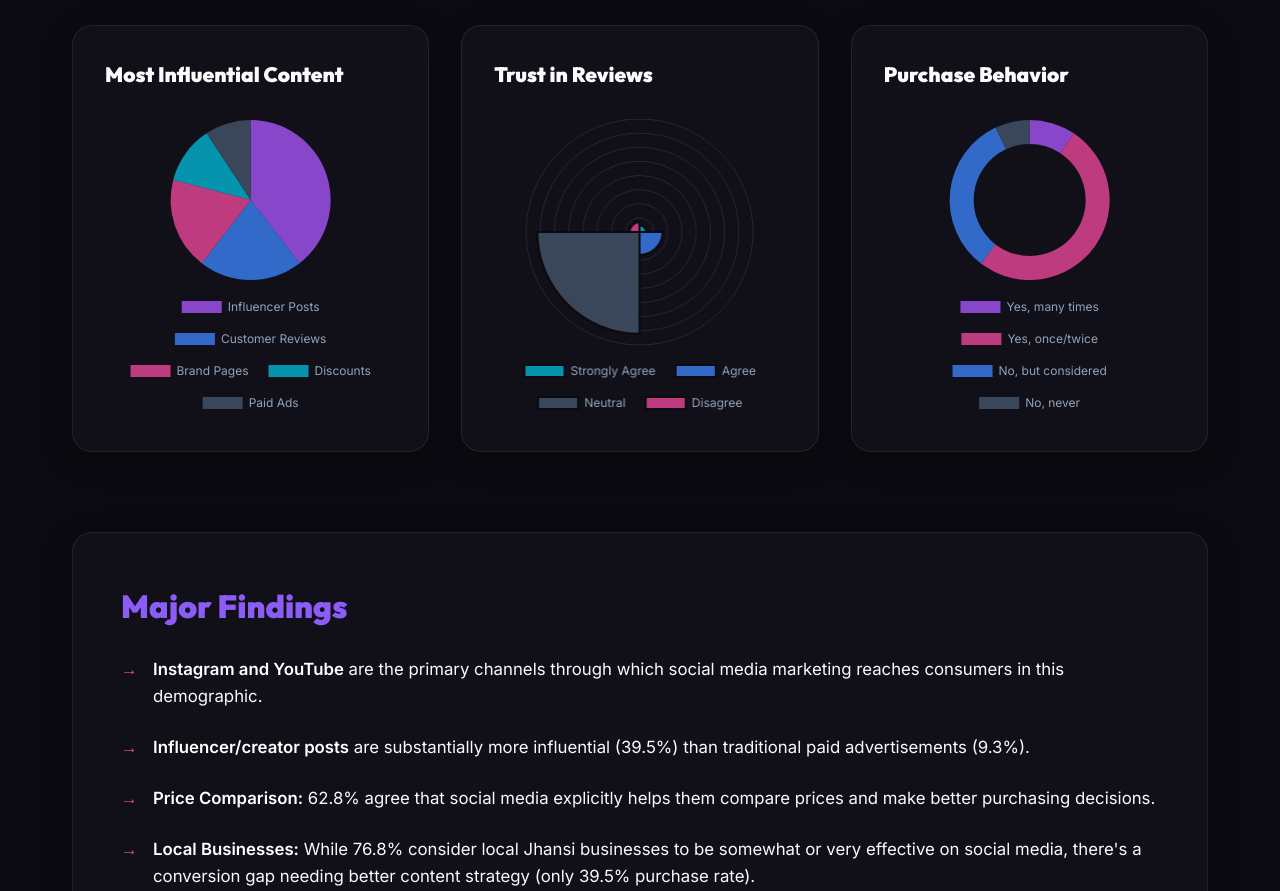
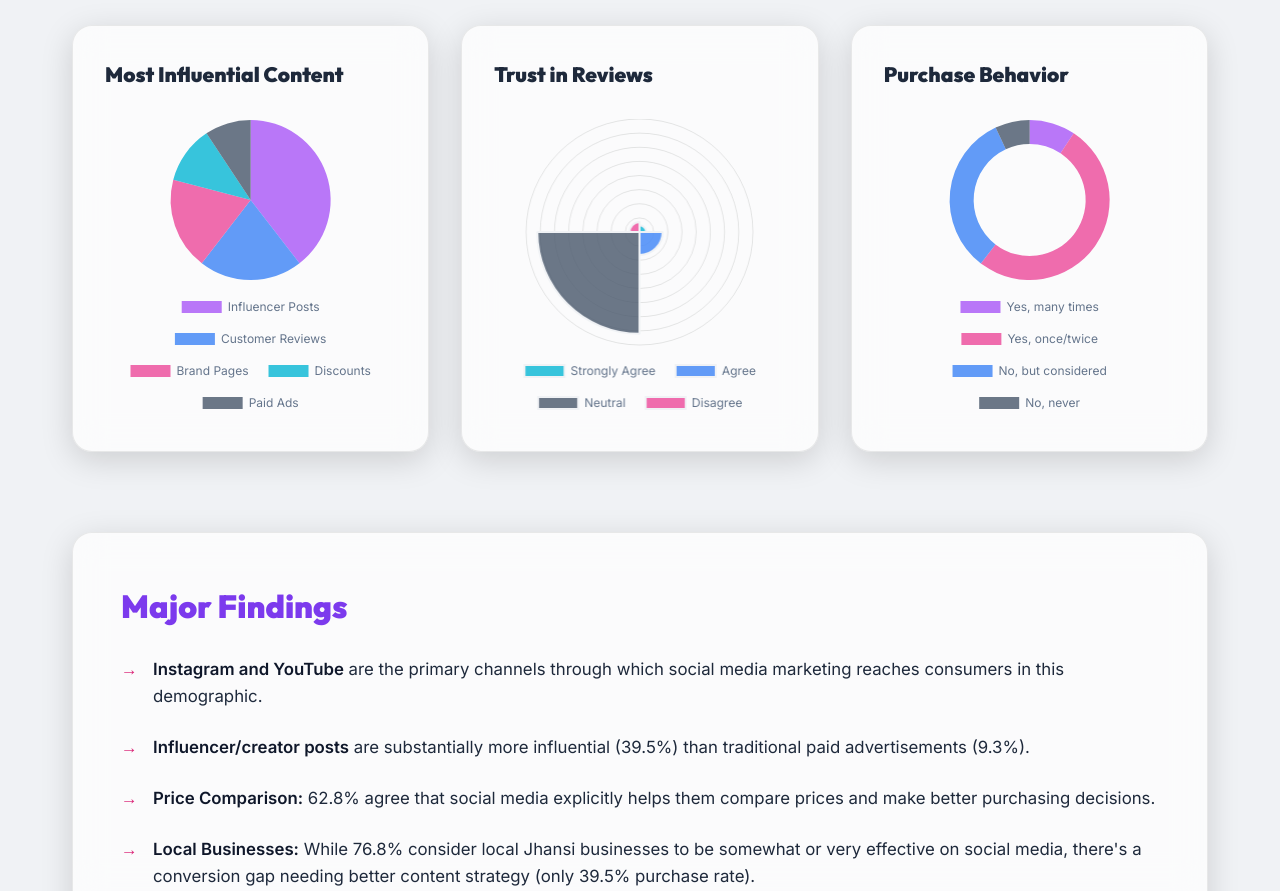
Before and after one commit to rishueh-cyber/social, a plain HTML site: page report_website/index.html in a window 1280 px wide. Shown: the part 1481-2372 px from the top of the page. Drawn offline with nearby package versions, Linux system fonts and the light colour scheme.

Commit message:
Set light mode as default theme

```diff
--- a/report_website/index.html
+++ b/report_website/index.html
@@ -1,5 +1,5 @@
 <!DOCTYPE html>
-<html lang="en" data-theme="dark">
+<html lang="en" data-theme="light">
 <head>
     <meta charset="UTF-8">
     <meta name="viewport" content="width=device-width, initial-scale=1.0">
--- a/report_website/script.js
+++ b/report_website/script.js
@@ -3,7 +3,7 @@
 // ===================================
 
 function getTheme() {
-    return localStorage.getItem('theme') || 'dark';
+    return localStorage.getItem('theme') || 'light';
 }
 
 function setTheme(theme) {
--- a/report_website/style.css
+++ b/report_website/style.css
@@ -2,8 +2,31 @@
    THEME VARIABLES
    =================================== */
 
-/* Dark Theme (Default) */
+/* Light Theme (Default) */
 :root,
+[data-theme="light"] {
+    --bg-main: #f0f2f5;
+    --bg-glass: rgba(255, 255, 255, 0.7);
+    --border-glass: rgba(0, 0, 0, 0.08);
+    --text-main: #1e293b;
+    --text-muted: #64748b;
+    --text-strong: #0f172a;
+    --accent-1: #7c3aed;
+    --accent-2: #2563eb;
+    --accent-3: #db2777;
+    --navbar-bg: rgba(240, 242, 245, 0.85);
+    --card-hover-shadow: rgba(0, 0, 0, 0.1);
+    --card-border-top: rgba(0, 0, 0, 0.06);
+    --card-border-left: rgba(0, 0, 0, 0.03);
+    --blob-opacity: 0.25;
+    --title-gradient-start: #1e293b;
+    --title-gradient-end: #64748b;
+    --font-heading: 'Outfit', sans-serif;
+    --font-body: 'Inter', sans-serif;
+    --transition: all 0.3s cubic-bezier(0.4, 0, 0.2, 1);
+}
+
+/* Dark Theme */
 [data-theme="dark"] {
     --bg-main: #0B0A10;
     --bg-glass: rgba(22, 21, 31, 0.65);
@@ -21,29 +44,6 @@
     --blob-opacity: 0.5;
     --title-gradient-start: #fff;
     --title-gradient-end: #94a3b8;
-    --font-heading: 'Outfit', sans-serif;
-    --font-body: 'Inter', sans-serif;
-    --transition: all 0.3s cubic-bezier(0.4, 0, 0.2, 1);
-}
-
-/* Light Theme */
-[data-theme="light"] {
-    --bg-main: #f0f2f5;
-    --bg-glass: rgba(255, 255, 255, 0.7);
-    --border-glass: rgba(0, 0, 0, 0.08);
-    --text-main: #1e293b;
-    --text-muted: #64748b;
-    --text-strong: #0f172a;
-    --accent-1: #7c3aed;
-    --accent-2: #2563eb;
-    --accent-3: #db2777;
-    --navbar-bg: rgba(240, 242, 245, 0.85);
-    --card-hover-shadow: rgba(0, 0, 0, 0.1);
-    --card-border-top: rgba(0, 0, 0, 0.06);
-    --card-border-left: rgba(0, 0, 0, 0.03);
-    --blob-opacity: 0.25;
-    --title-gradient-start: #1e293b;
-    --title-gradient-end: #64748b;
 }
 
 /* ===================================
```
